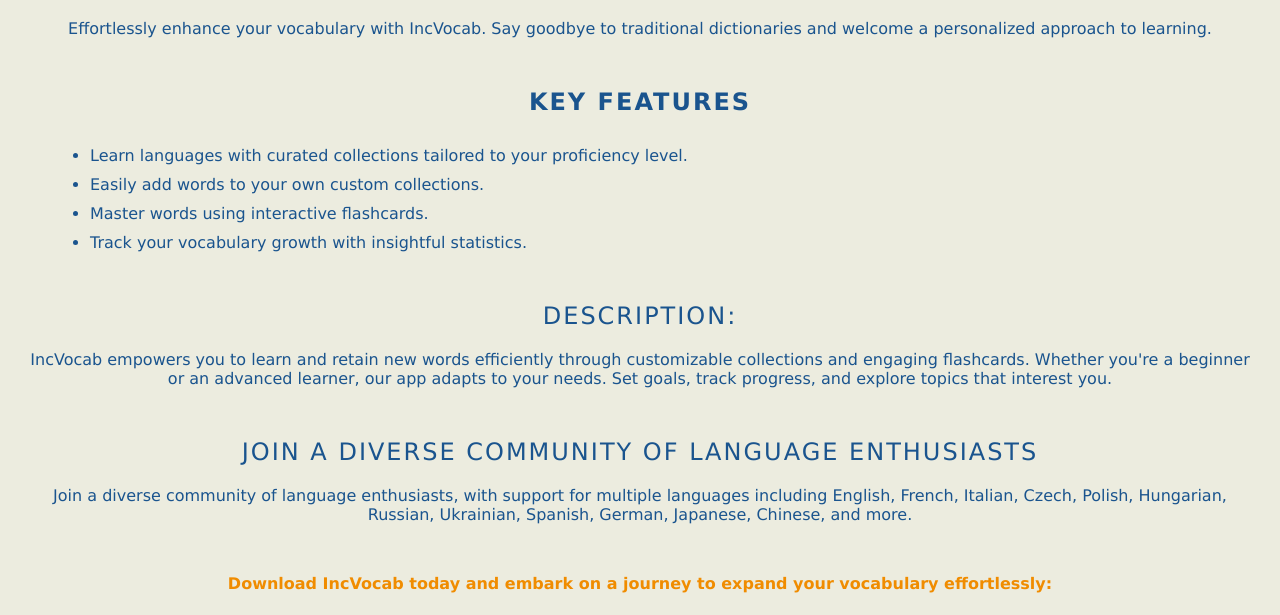
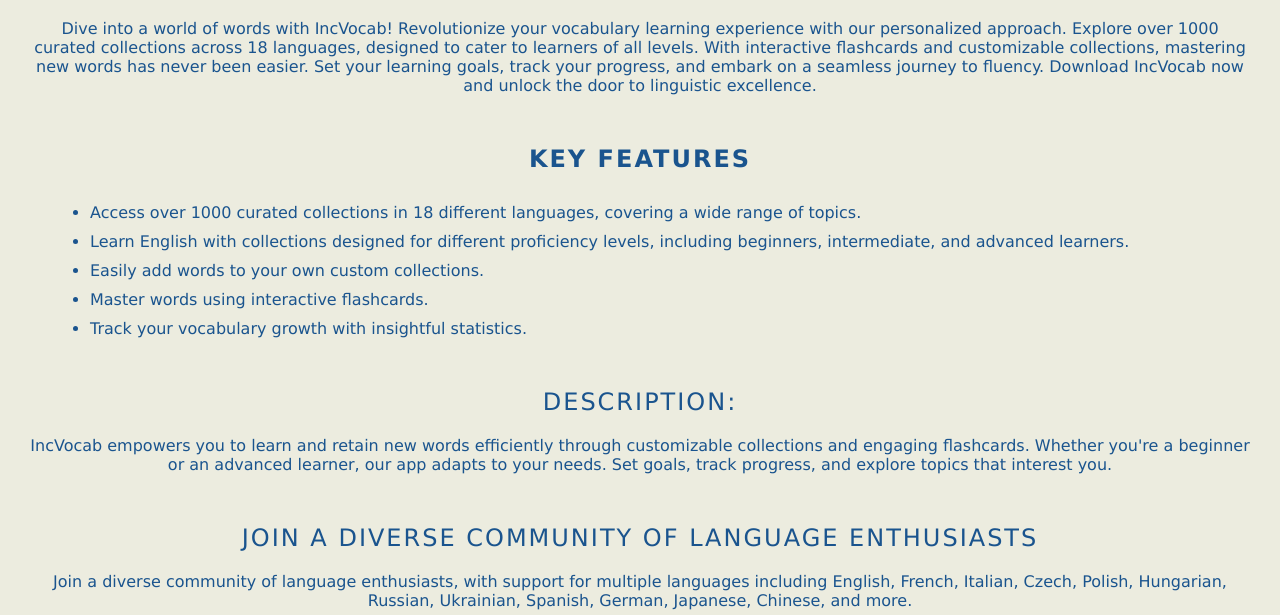
Before and after one commit to Denis-Svichkarev/denis-svichkarev.github.io, a plain HTML site: page incvocab-marketing.html in a window 1280 px wide. Shown: the part 162-777 px from the top of the page. Drawn offline with Linux system fonts and the light colour scheme.

Commit message:
Changed texts

```diff
--- a/incvocab-marketing.html
+++ b/incvocab-marketing.html
@@ -97,14 +97,15 @@
 
 <div class="section">
     <h1>Introducing IncVocab: Your Personal Dictionary Companion</h1>
-    <p>Effortlessly enhance your vocabulary with IncVocab. Say goodbye to traditional dictionaries and welcome a personalized approach to learning.</p>
+    <p>Dive into a world of words with IncVocab! Revolutionize your vocabulary learning experience with our personalized approach. Explore over 1000 curated collections across 18 languages, designed to cater to learners of all levels. With interactive flashcards and customizable collections, mastering new words has never been easier. Set your learning goals, track your progress, and embark on a seamless journey to fluency. Download IncVocab now and unlock the door to linguistic excellence.</p>
 </div>
 
 <div class="section">
     <h2 class="section-header">Key Features</h2>
     <div class="list">
         <ul>
-            <li class="list-item">Learn languages with curated collections tailored to your proficiency level.</li>
+            <li class="list-item">Access over 1000 curated collections in 18 different languages, covering a wide range of topics.</li>
+            <li class="list-item">Learn English with collections designed for different proficiency levels, including beginners, intermediate, and advanced learners.</li>
             <li class="list-item">Easily add words to your own custom collections.</li>
             <li class="list-item">Master words using interactive flashcards.</li>
             <li class="list-item">Track your vocabulary growth with insightful statistics.</li>
```
